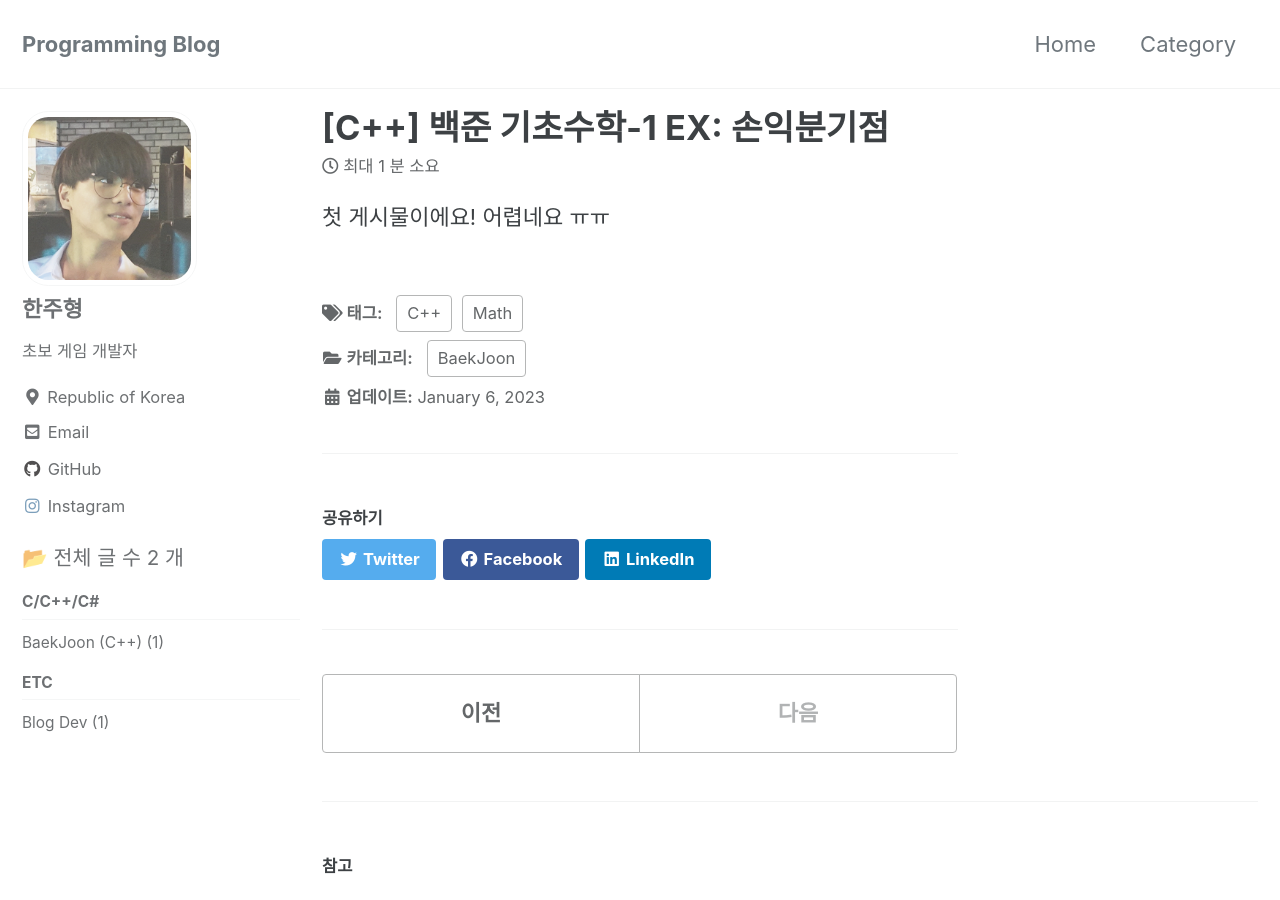
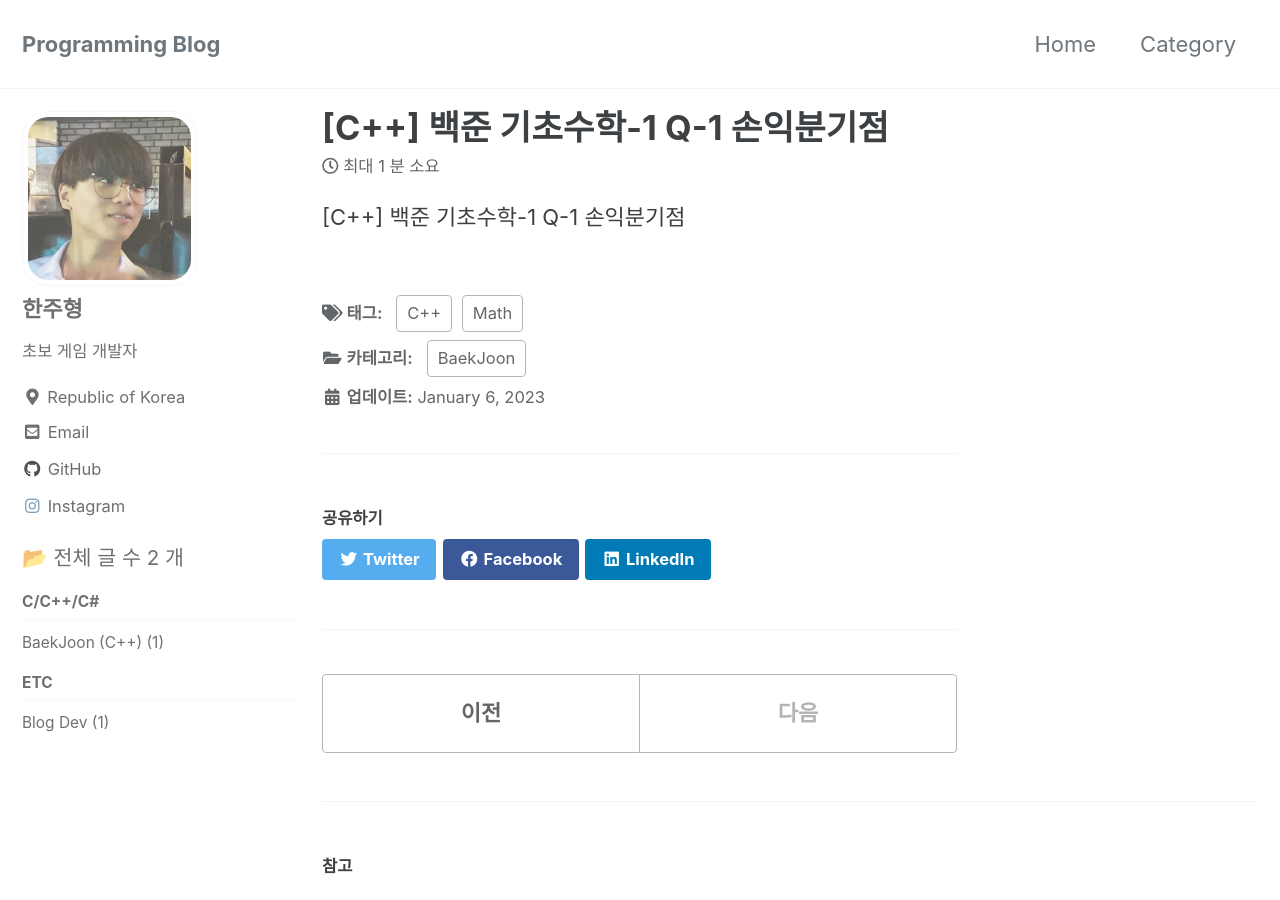
Before and after one commit to JuhyungHan/JuhyungHan.github.io, a Jekyll site: the page built from _posts/2023-01-06-BM1-Ex1.md, in a window 1280 px wide and 900 px high. Built offline with Jekyll 4.4.1, drawn with Linux system fonts in a browser that asks for light colours; cached includes are drawn as plain includes.

Commit message:
Update 2023-01-06-BM1-Ex1.md

```diff
--- a/_posts/2023-01-06-BM1-Ex1.md
+++ b/_posts/2023-01-06-BM1-Ex1.md
@@ -1,5 +1,5 @@
 ---
-title:  "[C++] 백준 기초수학-1 EX: 손익분기점"
+title:  "[C++] 백준 기초수학-1 Q-1 손익분기점"
 
 categories:
   - BaekJoon
@@ -12,5 +12,4 @@ date: 2023-01-06
 last_modified_at: 2023-01-06
 ---
 
-첫 게시물이에요!
-어렵네요 ㅠㅠ
+[C++] 백준 기초수학-1 Q-1 손익분기점
```
